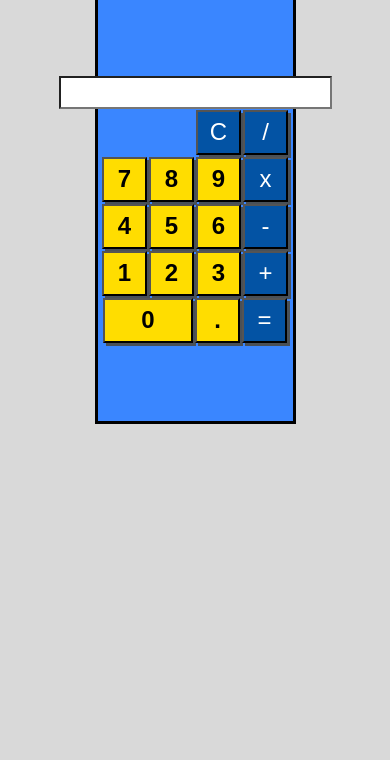
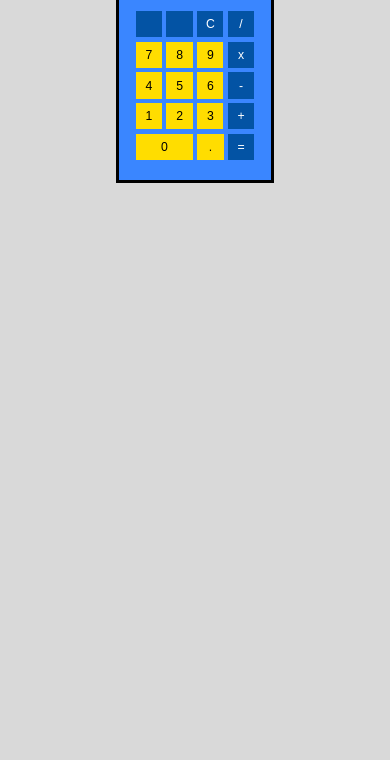
Before and after one commit to WillAndrey/Projetos, a plain HTML site: page ProjetoCalculadora/index.html in a window 390 px wide. Shown: the part 84-844 px from the top of the page. Drawn offline with Linux system fonts and the light colour scheme.

Commit message:
deixando responsivo

```diff
--- a/ProjetoCalculadora/assets/styles.css
+++ b/ProjetoCalculadora/assets/styles.css
@@ -1,193 +1,70 @@
 * {
     font-family: 'Almarai', sans-serif;
+    margin: 0;
+    border: 0;
+    padding: 0;
+    gap: 0;
 }
 
-html{
-    display: flex;
-
+:root {
+  font-size: min(4.5vw, 6.4vh);
 }
 
-body{
-
-    margin: auto;
-
-    width: 100%;
-    height: 100%;
-    background-color: #d9d9d9;
+html {
+  min-width: 100%;
+  min-height: 100%;
 }
 
-h1 {
-    display: flex;
-    flex-direction: column;
-    text-align: center;
+body {
+  min-width: 100%;
+  min-height: 100%;
+  text-align: center;
+  background-color: #d9d9d9;
+}
+
+#visor {
+  width: 8.5rem;
+  height: 1.14rem;
+  margin-bottom: 0.7rem;
 }
 
 #main-calc {
     display: flex;
     margin: auto;
-
+    padding: 1rem 0.1rem;
     justify-content: center;
-    flex-wrap: wrap;
+    flex-wrap: nowrap;
+    flex-direction: column;
     align-items: center;
-    align-content: center;
-    width: 20vw;
-    height: 50vh;
+    /*align-content: center;*/
+    width: fit-content;
+    height: fit-content;
     border: 3px solid black;
     background-color: #3a86ff;
 }
 
-
-
-.row {
-    display: flex;
-
+.invisible {
+  visibility: hidden;
 }
 
-.break {
-    flex-basis: 100%;
-    height: 0;
+.row, .row1 {
+  display: flex;
+  gap: 0.25rem;
+  margin: 0.125rem auto;
 }
 
-
-
-#one, #two, #three, #four, #five, #six, #seven, #eight, #nine, #dot, #zero{
-    width: 70px;
-    height: 70px;
-    font-size: 1.5rem;
-    font-weight: 700;
-    margin: 5px;
-    background-color: #ffdd00;
-    box-shadow: 3px 3px #495057;
-
-
+.row > input, .row1 > input {
+  font-size: 0.7rem;
+  width: 1.5rem;
+  height: 1.5rem;
+  background: #ffdd00;
 }
 
-#one:active, #two:active, #three:active, #four:active, #five:active, #six:active, #seven:active, #eight:active, #nine:active, #dot:active, #zero:active {
-    box-shadow: 0 3px #666;
-    transform: translateY(4px);
-  }
-
-#one:hover, #two:hover, #three:hover, #four:hover, #five:hover, #six:hover, #seven:hover, #eight:hover, #nine:hover, #dot:hover, #zero:hover{
-    background-color: #f18701;
+.row input:last-child, .row1 input{
+  background: #0353a4;
+  color: white;
 }
 
-#zero{
-    display: flex;
-    justify-content: center;
-    align-self: center;
-    width: 147px;
+#zero {
+  width: 3.25rem;
 }
-
-#clear, #division, #multiplication, #decrement, #addition, #equal {
-    width: 70px;
-    height: 70px;
-    font-size: 1.5rem;
-    margin: 5px;
-    background-color: #0353a4;
-    color: #fff;
-    box-shadow: 3px 3px #495057;
-}
-
-#clear:active, #division:active, #multiplication:active, #decrement:active, #addition:active, #equal:active {
-    transform: translateY(4px);
-}
-
-#clear:hover, #division:hover, #multiplication:hover, #decrement:hover, #addition:hover, #equal:hover {
-    background-color: #fdfffc;
-    color: black;
-
-}
-
-#visor {
-
-    background-color: #fff;
-    text-align:right;
-    padding-top: 5px;
-    width: 285px;
-    font-size:20px;
-    text-align: right;
-}
-
-
-.row1 {
-    display: flex;
-    justify-content: flex-end;
-    align-items: flex-end;
-
-
-}
-
-#invisible {
-    color: #fff;
-    width: 70px;
-    height: 70px;
-    font-size: 1.5rem;
-    visibility: hidden;
-    margin: 2px;
-}
-
-
-
-@media (max-width: 1700px) {
-    #one, #two, #three, #four, #five, #six, #seven, #eight, #nine, #dot{
-        width: 60px;
-        height: 60px;
-    }
-
-    #clear, #division, #multiplication, #decrement, #addition, #equal{
-        width: 60px;
-        height: 60px;
-    }
-
-    #zero{
-        width: 125px;
-        height: 60px;
-
-    }
-
-}
-
-@media (max-width: 1363px) {
-    #one, #two, #three, #four, #five, #six, #seven, #eight, #nine, #dot{
-        width: 45px;
-        height: 45px;
-        margin: 1px;
-    }
-
-    #invisible {
-        color: #fff;
-        width: 45px;
-        height: 45px;
-        font-size: 1.5rem;
-        visibility: hidden;
-        margin: 1px;
-    }
-
-    #zero{
-        width: 90px;
-        height: 45px;
-        margin: 1px;
-    }
-
-    #clear, #division, #multiplication, #decrement, #addition, #equal{
-        width: 45px;
-        height: 45px;
-        margin: 1px;
-    }
-}
-
-@media (max-width: 1580px) {
-    #main-calc{
-        width: 20vw;
-    }
-
-}
-
-
-
-@media (max-width: 500px) {
-    #main-calc{
-        width: 50vw;
-    }
-
-}
```
